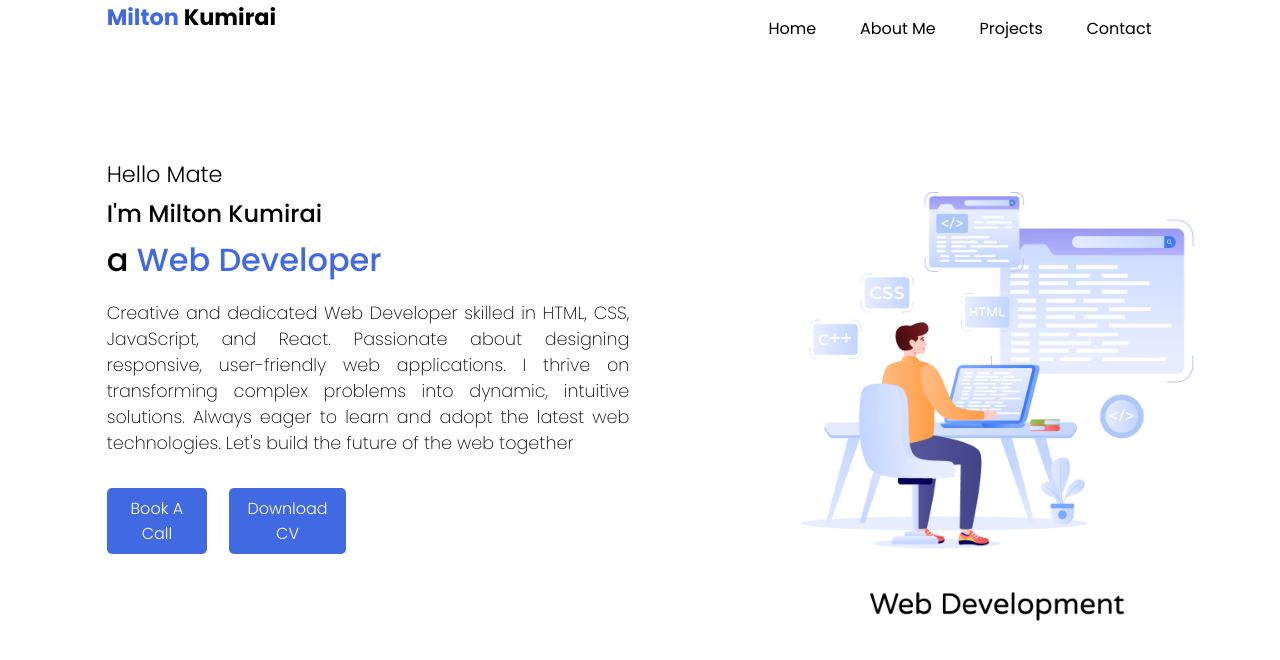
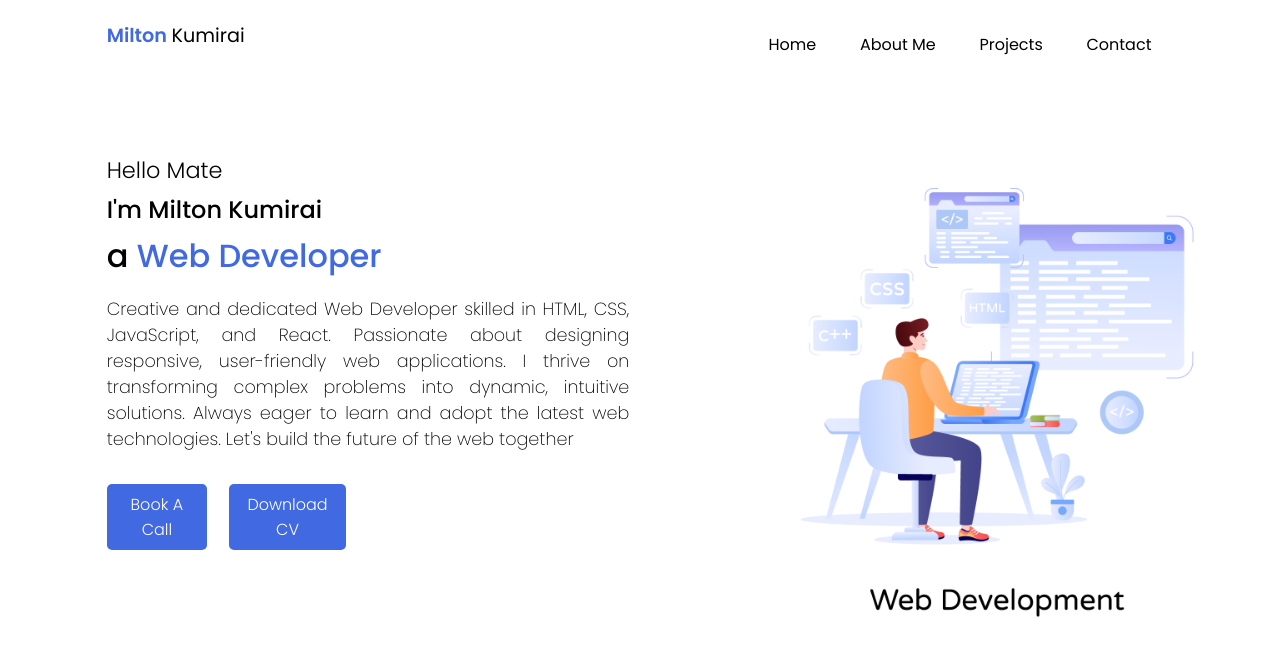
Before and after one commit to Kummirai/portifolio, a React (Vite) app in the folder my portifolio/: page / in a window 1280 px wide. Shown: the top 660 px of the page. Built offline with nearby package versions, Linux system fonts and the light colour scheme.

Commit message:
Refactor header and main styles for improved layout; adjust font sizes and weights

```diff
--- a/my portifolio/src/index.css
+++ b/my portifolio/src/index.css
@@ -14,15 +14,19 @@
 header {
   display: grid;
   grid-template-columns: repeat(12, 1fr);
+  padding: 1rem 0;
 }
 
 header h1 {
-  font-size: 1.4rem;
   grid-column: 2 / span 3;
+  font-size: 1.2rem;
+  font-weight: 400;
+  margin: 0.3rem 0;
 }
 
 header h1 > span {
   color: #4169e1;
+  font-weight: 600;
 }
 
 header ul {
@@ -48,20 +52,15 @@ header a:hover {
   border-bottom: 1px solid #4169e1;
 }
 main {
-  /* display: flex;
-  justify-content: space-around;
-  align-items: flex-start;
-  height: 100vh;
-  margin: 60px 0 0 0;
-  padding: 0 13rem; */
   display: grid;
   grid-template-columns: repeat(12, 1fr);
   grid-template-rows: repeat(12, 100px);
+  padding-top: 4rem;
 }
 
 .page-image {
   grid-column: 8 / 12;
-  grid-row: 2 / 12;
+  grid-row: 1 / 12;
 }
 
 main img {
@@ -70,7 +69,7 @@ main img {
 
 main .main {
   grid-column: 2 / 9;
-  grid-row: 2 / 12;
+  grid-row: 1 / 12;
 }
 
 main .developer-name {
```
